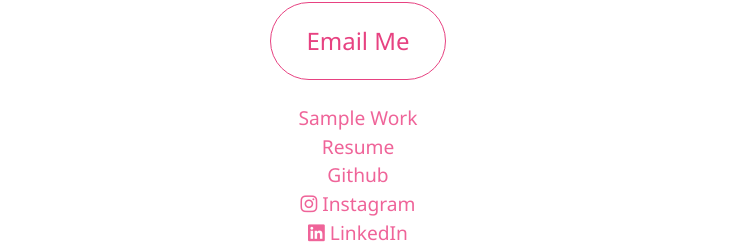
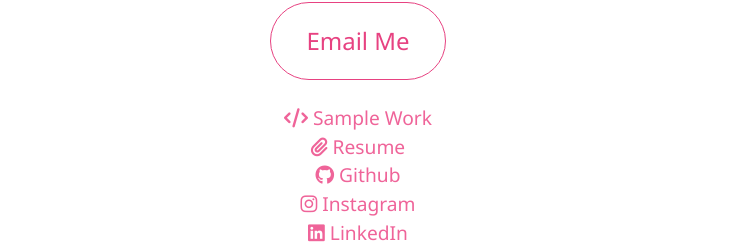
Before and after one commit to kristenlowrey/Personal-Website, a plain HTML site: page index.html in a window 1280 px wide. Shown: the part 565-809 px from the top of the page, without its empty margins (282-1013 px from the left). Drawn offline with nearby package versions, Linux system fonts and the light colour scheme.

Commit message:
Fontawesome icons, CSS tweaks

```diff
--- a/index.html
+++ b/index.html
@@ -169,20 +169,19 @@
             <a
               href="https://www.shecodes.io/workshops/shecodes-basics-c7087c97-6e58-40be-a8f6-3bafbdadb119/projects/1003996"
               target="_blank"
-            >
-              Sample Work</a
+              ><i class="fa-solid fa-code"></i> Sample Work</a
             >
           </li>
           <li>
             <a
               href="https://www.canva.com/design/DAEesgVlru4/iQPIs1BA-hwqo65mVy0SQA/view?utm_content=DAEesgVlru4&utm_campaign=designshare&utm_medium=link&utm_source=publishsharelink"
               target="_blank"
-              >Resume</a
+              ><i class="fa-solid fa-paperclip"></i> Resume</a
             >
           </li>
           <li>
-            <a href="https://github.com/kristenlowrey" target="_blank">
-              Github</a
+            <a href="https://github.com/kristenlowrey" target="_blank"
+              ><i class="fa-brands fa-github"></i> Github</a
             >
           </li>
           <li>
```
